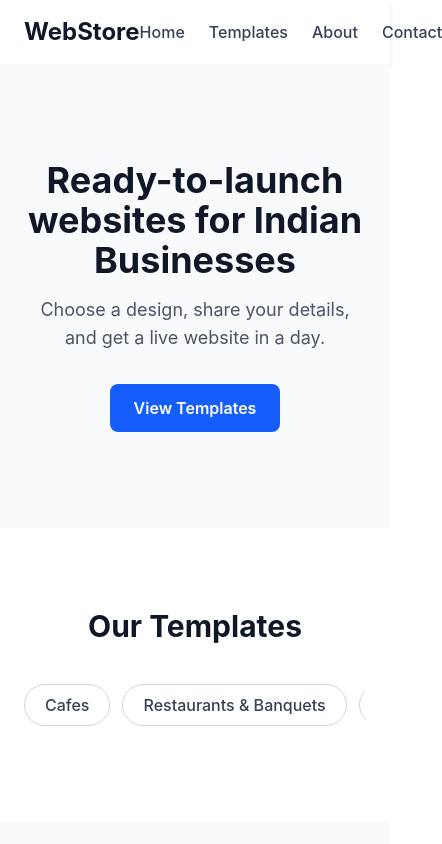
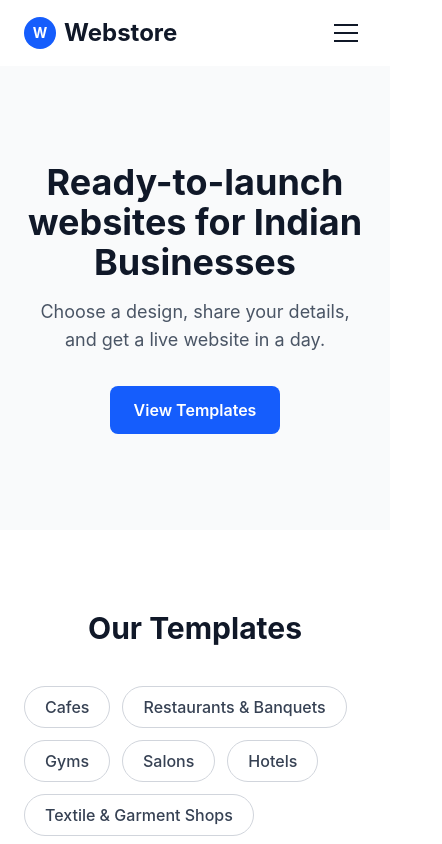
Before and after one commit to adee-kaushik/webiify, a React (Vite) app in the folder webiify/: page / in a window 390 px wide. Shown: the top 844 px of the page, 442 px wide, since content can reach past the window. Built offline with nearby package versions, Linux system fonts and the light colour scheme.

Commit message:
nav links button added

```diff
--- a/webiify/src/Components/Navbar.jsx
+++ b/webiify/src/Components/Navbar.jsx
@@ -1,15 +1,43 @@
-import React from 'react';
+import { useState } from 'react';
 
 function Navbar() {
+  const [isOpen, setIsOpen] = useState(false);
+
   return (
-    <nav className="flex items-center justify-between px-6 py-4 bg-white shadow-md">
-      <div className="text-2xl font-bold text-gray-900">WebStore</div>
-      <ul className="flex gap-6 text-gray-700 font-medium">
-  <li><a href="#" className="cursor-pointer hover:text-blue-600">Home</a></li>
-  <li><a href="#templates" className="cursor-pointer hover:text-blue-600">Templates</a></li>
-  <li><a href="#about" className="cursor-pointer hover:text-blue-600">About</a></li>
-  <li><a href="#footer" className="cursor-pointer hover:text-blue-600">Contact</a></li>
-</ul>
+    <nav className="px-6 py-4 bg-white shadow-md">
+      <div className="flex items-center justify-between">
+        <div className="flex items-center gap-2">
+          <div className="w-8 h-8 rounded-full bg-blue-600 flex items-center justify-center text-white font-bold text-sm">
+            W
+          </div>
+          <span className="text-2xl font-bold text-gray-900">Webstore</span>
+        </div>
+
+        <ul className="hidden md:flex gap-6 text-gray-700 font-medium">
+          <li><a href="#" className="hover:text-blue-600">Home</a></li>
+          <li><a href="#templates" className="hover:text-blue-600">Templates</a></li>
+          <li><a href="#about" className="hover:text-blue-600">About</a></li>
+          <li><a href="#footer" className="hover:text-blue-600">Contact</a></li>
+        </ul>
+
+        <button
+          onClick={() => setIsOpen(!isOpen)}
+          className="md:hidden flex flex-col gap-1.5 p-2"
+        >
+          <span className="w-6 h-0.5 bg-gray-900"></span>
+          <span className="w-6 h-0.5 bg-gray-900"></span>
+          <span className="w-6 h-0.5 bg-gray-900"></span>
+        </button>
+      </div>
+
+      {isOpen && (
+        <ul className="md:hidden flex flex-col gap-4 mt-4 text-gray-700 font-medium">
+          <li><a href="#" onClick={() => setIsOpen(false)} className="hover:text-blue-600">Home</a></li>
+          <li><a href="#templates" onClick={() => setIsOpen(false)} className="hover:text-blue-600">Templates</a></li>
+          <li><a href="#about" onClick={() => setIsOpen(false)} className="hover:text-blue-600">About</a></li>
+          <li><a href="#footer" onClick={() => setIsOpen(false)} className="hover:text-blue-600">Contact</a></li>
+        </ul>
+      )}
     </nav>
   );
 }
--- a/webiify/src/Components/Templates.jsx
+++ b/webiify/src/Components/Templates.jsx
@@ -29,7 +29,7 @@ function Templates() {
         Our Templates
       </h2>
 
-      <div className="flex gap-3 overflow-x-auto pb-4 max-w-5xl mx-auto scrollbar-hide">
+      <div className="flex flex-wrap md:flex-nowrap gap-3 md:overflow-x-auto pb-4 max-w-5xl mx-auto scrollbar-hide">
         {categories.map((category) => (
           <button
             key={category}
```
